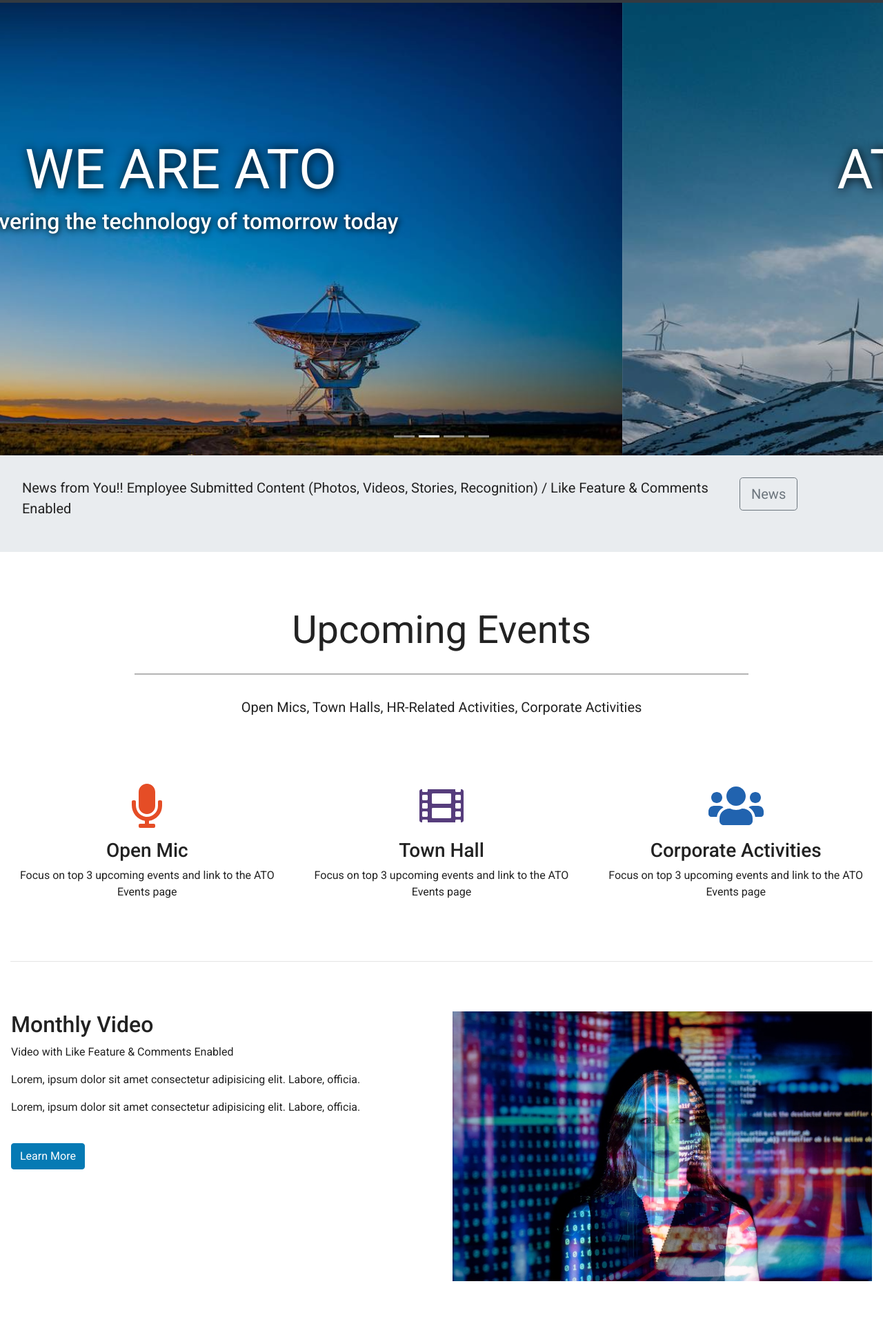
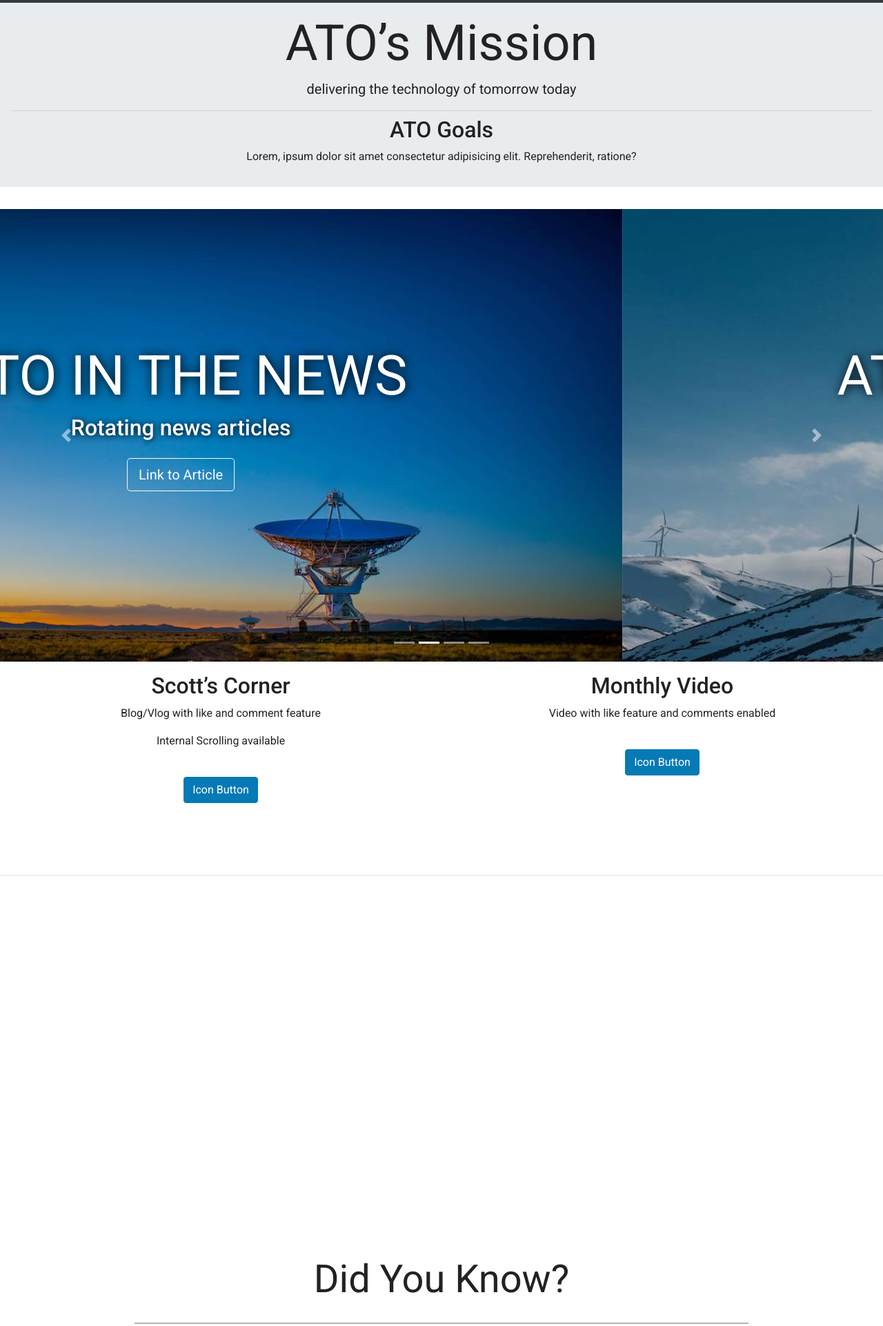
Before and after one commit to WiFiCowboy/att-ato, a plain HTML site: page index.html in a window 1280 px wide. Shown: the part 72-1994 px from the top of the page at 69% size. Drawn offline with nearby package versions, Linux system fonts and the light colour scheme.

Commit message:
updated changes

```diff
--- a/index.html
+++ b/index.html
@@ -53,6 +53,18 @@
       </div>
     </nav>
 
+    <!-- Jumbotron -->
+    <div class="jumbotron text-center">
+      <h1 class="display-3">ATO’s Mission</h1>
+      <p class="lead">delivering the technology of tomorrow today</p>
+      <hr class="my-2">
+      <h2>ATO Goals</h2>
+      <p>Lorem, ipsum dolor sit amet consectetur adipisicing elit. Reprehenderit, ratione?</p>
+      <!-- <p class="lead">
+        <a class="btn btn-primary btn-lg" href="#!" role="button">Some action</a>
+      </p> -->
+    </div>
+
     <!--- Image Slider -->
     <div id="slides" class="carousel slide" data-ride="carousel">
       <ul class="carousel-indicators">
@@ -66,11 +78,11 @@
         <div class="carousel-item active">
           <img src="img/radio.jpeg" />
           <div class="carousel-caption">
-            <h1 class="display-2">We Are ATO</h1>
-            <h3>delivering the technology of tomorrow today</h3>
-            <!-- <button type="button" class="btn btn-outline-light btn-lg">
-              VIEW DEMO
-            </button> -->
+            <h1 class="display-2">ATO in the News</h1>
+            <h3>Rotating news articles</h3>
+            <button type="button" class="btn btn-outline-light btn-lg">
+              Link to Article
+            </button>
             <!-- <button type="button" class="btn btn-primary btn-lg">
               Link
             </button> -->
@@ -107,10 +119,18 @@
           </div>
         </div>
       </div>
+      <a class="carousel-control-prev" href="#slides" role="button" data-slide="prev">
+        <span class="carousel-control-prev-icon" aria-hidden="true"></span>
+        <span class="sr-only">Previous</span>
+      </a>
+      <a class="carousel-control-next" href="#slides" role="button" data-slide="next">
+        <span class="carousel-control-next-icon" aria-hidden="true"></span>
+        <span class="sr-only">Next</span>
+      </a>
     </div>
 
     <!--- Jumbotron -->
-    <div class="container-fluid">
+    <!-- <div class="container-fluid">
       <div class="row jumbotron">
         <div class="col-xs-12 col-sm-12 col-md-9 col-lg-9 col-xl-10">
           <p class="lead">
@@ -125,10 +145,10 @@
           >
         </div>
       </div>
-    </div>
+    </div> -->
 
     <!--- Welcome Section -->
-    <div class="container-fluid padding">
+    <!-- <div class="container-fluid padding">
       <div class="row welcome text-center">
         <div class="col-12">
           <h1 class="display-4">Upcoming Events</h1>
@@ -140,10 +160,10 @@
           </p>
         </div>
       </div>
-    </div>
+    </div> -->
 
     <!--- Three Column Section -->
-    <div class="container-fluid padding">
+    <!-- <div class="container-fluid padding">
       <div class="row text-center padding">
         <div class="col-xs-12 col-sm-6 col-md-4">
           <i class="fas fa-microphone"></i>
@@ -168,29 +188,97 @@
         </div>
       </div>
       <hr class="my-4" />
-    </div>
+    </div> -->
 
     <!--- Two Column Section -->
     <div class="container-fluid padding">
-      <div class="row padding">
+      <div class="row padding text-center">
+        <div class="col-lg-6">
+          <h2>Scott’s Corner</h2>
+          <p >
+            Blog/Vlog with like and comment feature
+          </p>
+          <p >
+            Internal Scrolling available
+          </p>
+          <br />
+          <!-- Button trigger modal -->
+<button type="button" class="btn btn-primary" data-toggle="modal" data-target="#exampleModalScrollable">
+  Icon Button
+</button>
+
+<!-- Modal -->
+<div class="modal" id="exampleModalScrollable" tabindex="-1" role="dialog" aria-labelledby="exampleModalScrollableLabel" aria-hidden="true">
+  <div class="modal-dialog modal-dialog-scrollable" role="document">
+    <div class="modal-content">
+      <div class="modal-header">
+        <h5 class="modal-title" id="exampleModalCenteredLabel">Scott’s Corner</h5>
+        <button type="button" class="close" data-dismiss="modal" aria-label="Close">
+          <span aria-hidden="true">×</span>
+        </button>
+      </div>
+      <div class="modal-body">
+        <p>Lorem ipsum dolor sit amet, consectetur adipisicing elit. Magnam, totam.</p>
+        <p>Lorem, ipsum dolor sit amet consectetur adipisicing elit. Odit cum, sunt, eligendi modi quisquam doloremque consectetur illo minus suscipit alias optio animi. Ut vel eveniet magnam nihil architecto consequatur at!</p>
+        <p>Lorem ipsum dolor sit amet, consectetur adipisicing elit. Magnam, totam.</p>
+        <p>Lorem, ipsum dolor sit amet consectetur adipisicing elit. Odit cum, sunt, eligendi modi quisquam doloremque consectetur illo minus suscipit alias optio animi. Ut vel eveniet magnam nihil architecto consequatur at!</p>
+        <div class="embed-responsive embed-responsive-16by9">
+          <iframe class="embed-responsive-item" src="//www.youtube.com/embed/lqSwtr-R9wM" allowfullscreen></iframe>
+        </div>
+        <br>
+        <div class="embed-responsive embed-responsive-16by9">
+          <iframe class="embed-responsive-item" src="//www.youtube.com/embed/lqSwtr-R9wM" allowfullscreen></iframe>
+        </div>
+
+      </div>
+      <div class="modal-footer">
+        <button type="button" class="btn btn-secondary" data-dismiss="modal">Close</button>
+        <button type="button" class="btn btn-success">like icon</button>
+        <button type="button" class="btn btn-info">comment icon</button>
+      </div>
+    </div>
+  </div>
+</div>
+
+        </div>
+        <!-- <div class="col-lg-6">
+          <img src="img/engineer.jpg" class="img-fluid" />
+        </div> -->
         <div class="col-lg-6">
           <h2>Monthly Video</h2>
           <p>
-            Video with Like Feature & Comments Enabled
-          </p>
-          <p>
-            Lorem, ipsum dolor sit amet consectetur adipisicing elit. Labore,
-            officia.
-          </p>
-          <p>
-            Lorem, ipsum dolor sit amet consectetur adipisicing elit. Labore,
-            officia.
+            Video with like feature and comments enabled
           </p>
           <br />
-          <a href="#" class="btn btn-primary">Learn More</a>
+          <!-- Button trigger modal -->
+<button type="button" class="btn btn-primary" data-toggle="modal" data-target="#exampleModal">
+  Icon Button
+</button>
+
+<!-- Modal -->
+<div class="modal" id="exampleModal" tabindex="-1" role="dialog" aria-labelledby="exampleModalLabel" aria-hidden="true">
+  <div class="modal-dialog" role="document">
+    <div class="modal-content">
+      <div class="modal-header">
+        <h5 class="modal-title" id="exampleModalLabel">Monthly Video</h5>
+        <button type="button" class="close" data-dismiss="modal" aria-label="Close">
+          <span aria-hidden="true">×</span>
+        </button>
+      </div>
+      <div class="modal-body">
+        <div class="embed-responsive embed-responsive-16by9">
+          <iframe class="embed-responsive-item" src="//www.youtube.com/embed/lqSwtr-R9wM" allowfullscreen></iframe>
         </div>
-        <div class="col-lg-6">
-          <img src="img/engineer.jpg" class="img-fluid" />
+      </div>
+      <div class="modal-footer">
+        <button type="button" class="btn btn-secondary" data-dismiss="modal">Close</button>
+        <button type="button" class="btn btn-success">like icon</button>
+        <button type="button" class="btn btn-info">comment icon</button>
+      </div>
+    </div>
+  </div>
+</div>
+
         </div>
       </div>
     </div>
```
